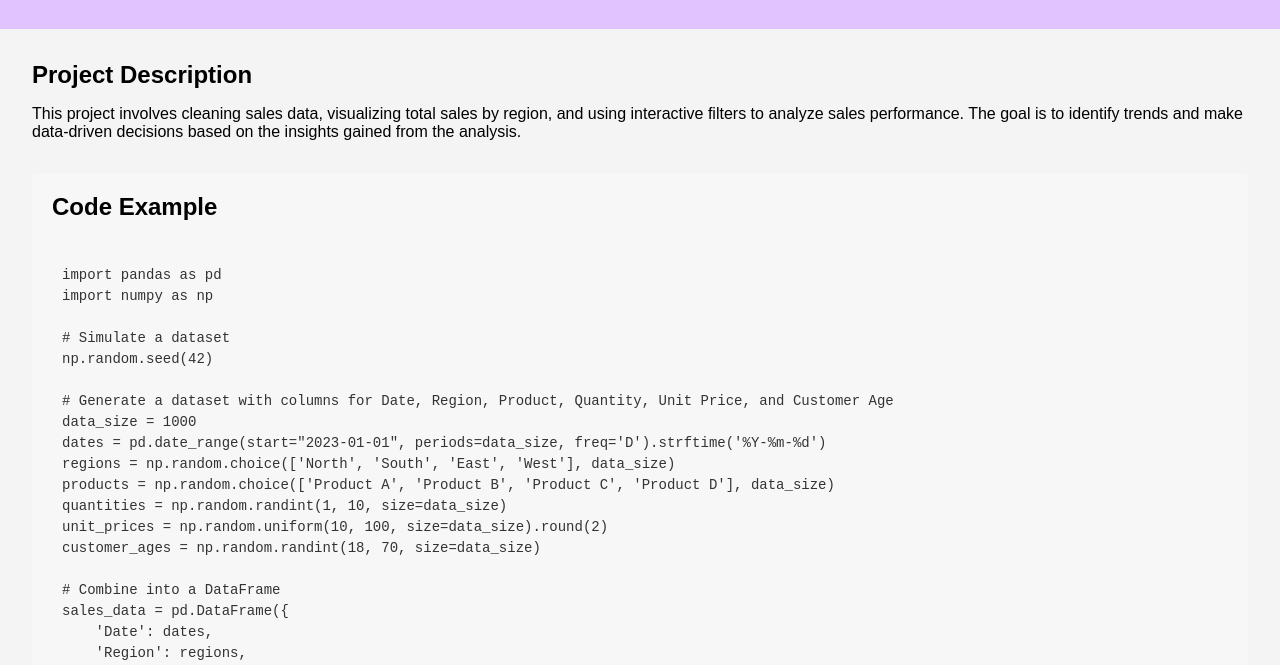
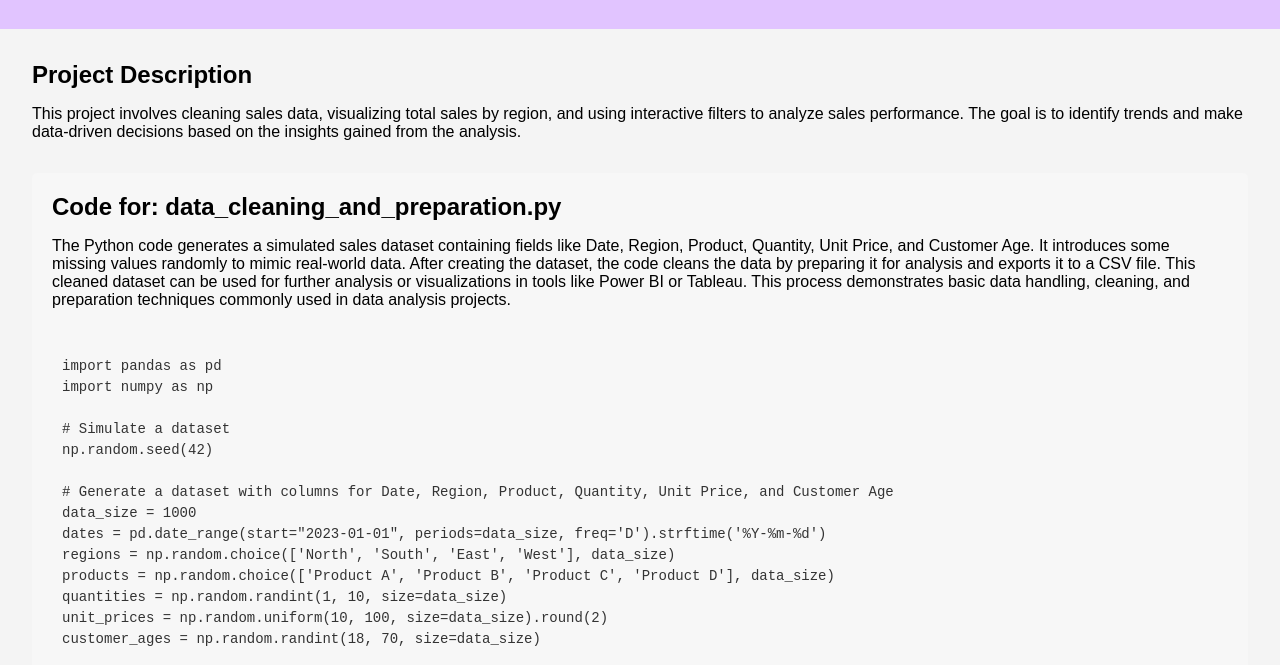
Before and after one commit to codingvishma/business-intelligence-dashboard, a plain HTML site: page index.html in a window 1280 px wide. Shown: the part 90-755 px from the top of the page. Drawn offline with Linux system fonts and the light colour scheme; a script that the page names is missing.

Commit message:
Update index.html

```diff
--- a/index.html
+++ b/index.html
@@ -16,10 +16,15 @@
     <main>
         <section id="project-description">
             <h2>Project Description</h2>
-            <p>This project involves cleaning sales data, visualizing total sales by region, and using interactive filters to analyze sales performance. The goal is to identify trends and make data-driven decisions based on the insights gained from the analysis.</p>
+            <p>This project involves cleaning sales data, visualizing total sales by region, and using interactive filters to analyze sales performance.
+                The goal is to identify trends and make data-driven decisions based on the insights gained from the analysis.</p>
         </section>
         <section id="code">
-        <h2>Code Example</h2>
+        <h2>Code for: data_cleaning_and_preparation.py</h2>
+            <p>The Python code generates a simulated sales dataset containing fields like Date, Region, Product, Quantity, Unit Price, and Customer Age.
+                It introduces some missing values randomly to mimic real-world data. After creating the dataset, the code cleans the data by preparing it
+                for analysis and exports it to a CSV file. This cleaned dataset can be used for further analysis or visualizations in tools like Power BI or
+                Tableau. This process demonstrates basic data handling, cleaning, and preparation techniques commonly used in data analysis projects.</p>
         <pre><code class="language-python">
 import pandas as pd
 import numpy as np
```
